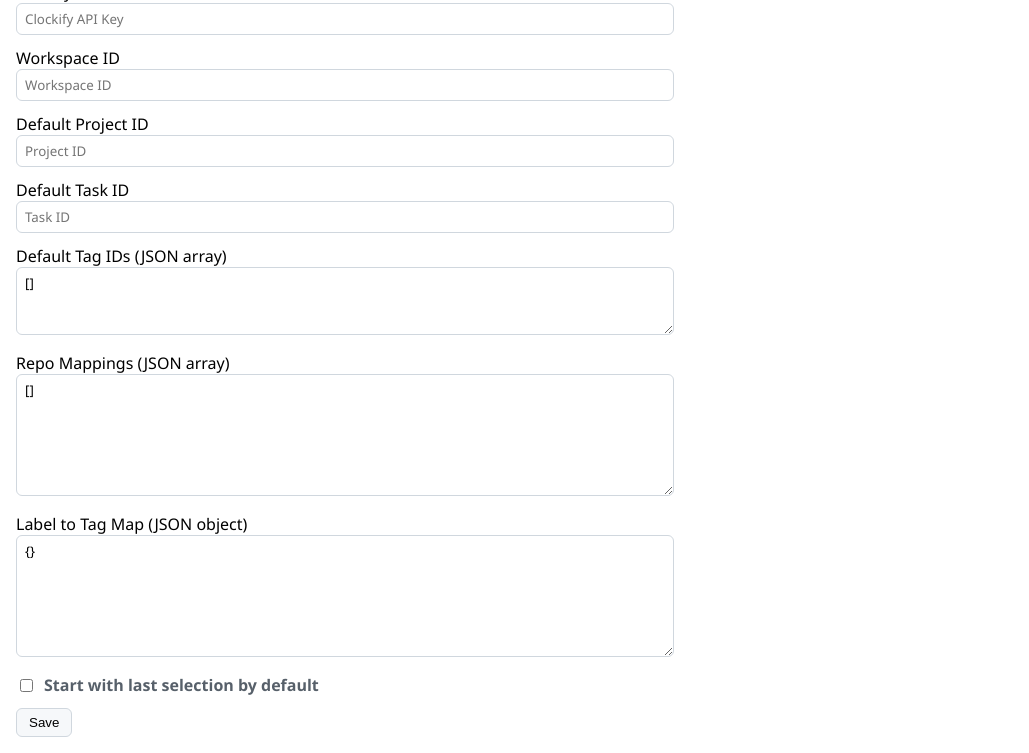
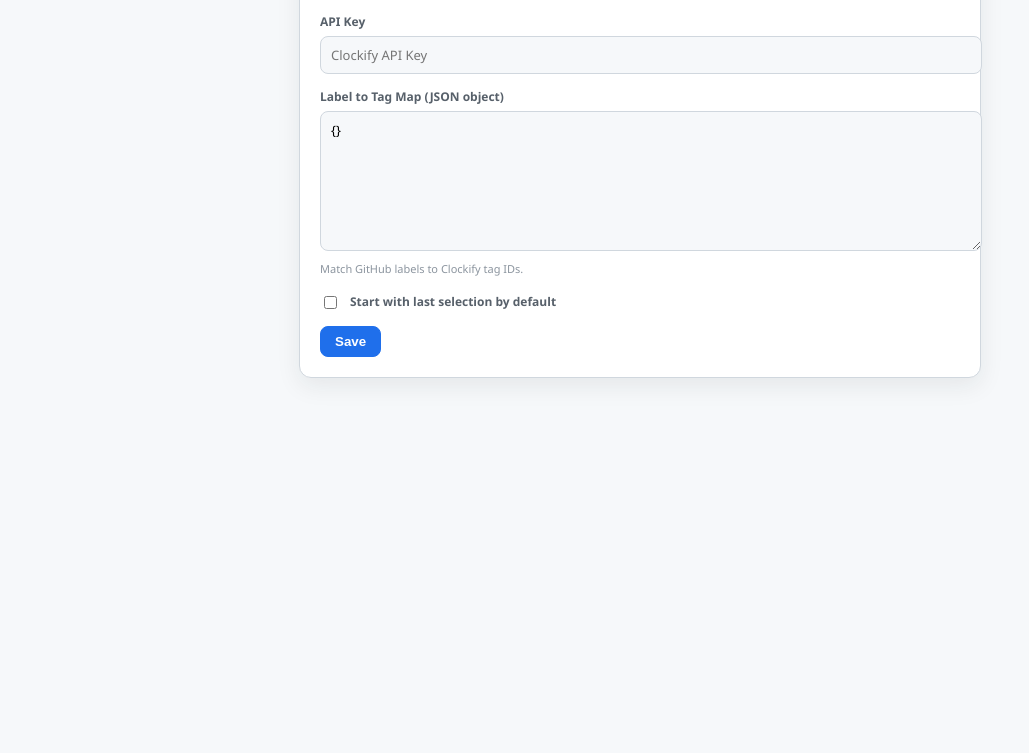
Before and after one commit to error505/clockify_extensions, a browser extension: page extensions/github-clockify-extension/options.html in a window 1280 px wide. Shown: the part 99-852 px from the top of the page, without its empty margins (0-1029 px from the left). After the commit the page ends 800 px from the top, so only its background shows below. Drawn offline with Linux system fonts and the light colour scheme.

Commit message:
Enhance GitHub and VS Code Clockify extensions with improved settings UI, updated README, and refined timer functionality

```diff
--- a/extensions/github-clockify-extension/options.css
+++ b/extensions/github-clockify-extension/options.css
@@ -1,22 +1,55 @@
 body {
   font-family: "Segoe UI", Arial, sans-serif;
-  margin: 16px;
+  margin: 0;
+  background: #f6f8fa;
+  color: #24292f;
+}
+
+.card {
   max-width: 640px;
+  margin: 24px auto;
+  padding: 20px;
+  border: 1px solid #d0d7de;
+  border-radius: 12px;
+  background: #ffffff;
+  box-shadow: 0 8px 24px rgba(31, 35, 40, 0.08);
+}
+
+.header {
+  margin-bottom: 16px;
 }
 
 h1 {
-  margin-bottom: 16px;
+  margin: 0 0 6px;
+  font-size: 20px;
+}
+
+.subtitle {
+  margin: 0;
+  font-size: 13px;
+  color: #57606a;
 }
 
 label {
   display: block;
-  margin-bottom: 12px;
+  margin-bottom: 14px;
+  font-size: 12px;
+  font-weight: 600;
+  color: #57606a;
+}
+
+.helper {
+  display: block;
+  margin-top: 6px;
+  font-size: 11px;
+  color: #8c959f;
+  font-weight: 400;
 }
 
 .toggle {
   display: flex;
   align-items: center;
-  gap: 8px;
+  gap: 10px;
   font-weight: 600;
   color: #57606a;
 }
@@ -28,24 +61,38 @@ label {
 input,
 textarea {
   width: 100%;
-  padding: 6px 8px;
+  margin-top: 6px;
+  padding: 9px 10px;
   border: 1px solid #d0d7de;
-  border-radius: 6px;
+  border-radius: 8px;
+  background: #f6f8fa;
   font-family: "Segoe UI", Arial, sans-serif;
+  font-size: 13px;
+}
+
+textarea {
+  min-height: 120px;
+  resize: vertical;
 }
 
 .actions {
   display: flex;
+  align-items: center;
   gap: 12px;
-  align-items: center;
 }
 
 button {
-  padding: 6px 12px;
-  border: 1px solid #d0d7de;
-  border-radius: 6px;
-  background: #f6f8fa;
+  padding: 7px 14px;
+  border: 1px solid #1f6feb;
+  border-radius: 8px;
+  background: #1f6feb;
+  color: #ffffff;
+  font-weight: 600;
   cursor: pointer;
+}
+
+button:hover {
+  background: #1a61dc;
 }
 
 #status {
--- a/extensions/github-clockify-extension/options.html
+++ b/extensions/github-clockify-extension/options.html
@@ -6,35 +6,20 @@
     <link rel="stylesheet" href="options.css">
   </head>
   <body>
+    <div class="card">
+      <div class="header">
         <h1>Clockify Settings</h1>
+        <p class="subtitle">Configure the API key and optional label-to-tag mapping.</p>
+      </div>
       <form id="settings-form">
         <label>
           API Key
           <input id="apiKey" type="password" placeholder="Clockify API Key">
         </label>
         <label>
-        Workspace ID
-        <input id="workspaceId" type="text" placeholder="Workspace ID">
-      </label>
-      <label>
-        Default Project ID
-        <input id="defaultProjectId" type="text" placeholder="Project ID">
-      </label>
-      <label>
-        Default Task ID
-        <input id="defaultTaskId" type="text" placeholder="Task ID">
-      </label>
-      <label>
-        Default Tag IDs (JSON array)
-        <textarea id="defaultTagIds" rows="3" placeholder='["tag-id"]'></textarea>
-      </label>
-      <label>
-        Repo Mappings (JSON array)
-        <textarea id="repoMappings" rows="6" placeholder='[{"repo":"owner/name","projectId":"...","taskId":"...","tagIds":["..."]}]'></textarea>
-      </label>
-      <label>
           Label to Tag Map (JSON object)
           <textarea id="labelTagMap" rows="6" placeholder='{"bug":"tag-id"}'></textarea>
+          <span class="helper">Match GitHub labels to Clockify tag IDs.</span>
         </label>
         <label class="toggle">
           <input id="quickStartEnabled" type="checkbox">
@@ -45,6 +30,7 @@
           <span id="status"></span>
         </div>
       </form>
+    </div>
     <script src="options.js"></script>
   </body>
 </html>
--- a/extensions/github-clockify-extension/options.js
+++ b/extensions/github-clockify-extension/options.js
@@ -3,11 +3,6 @@ const statusEl = document.getElementById("status");
 
 const fields = {
   apiKey: document.getElementById("apiKey"),
-  workspaceId: document.getElementById("workspaceId"),
-  defaultProjectId: document.getElementById("defaultProjectId"),
-  defaultTaskId: document.getElementById("defaultTaskId"),
-  defaultTagIds: document.getElementById("defaultTagIds"),
-  repoMappings: document.getElementById("repoMappings"),
   labelTagMap: document.getElementById("labelTagMap"),
   quickStartEnabled: document.getElementById("quickStartEnabled")
 };
@@ -16,11 +11,6 @@ function loadSettings() {
   chrome.storage.sync.get(
     {
       apiKey: "",
-      workspaceId: "",
-      defaultProjectId: "",
-      defaultTaskId: "",
-      defaultTagIds: "[]",
-      repoMappings: "[]",
       labelTagMap: "{}",
       quickStartEnabled: false
     },
@@ -48,8 +38,6 @@ form.addEventListener("submit", (event) => {
   statusEl.textContent = "";
 
   try {
-    validateJson(fields.defaultTagIds.value, []);
-    validateJson(fields.repoMappings.value, []);
     validateJson(fields.labelTagMap.value, {});
   } catch (error) {
     statusEl.textContent = "Invalid JSON in one of the fields.";
@@ -58,11 +46,6 @@ form.addEventListener("submit", (event) => {
 
   const data = {
     apiKey: fields.apiKey.value.trim(),
-    workspaceId: fields.workspaceId.value.trim(),
-    defaultProjectId: fields.defaultProjectId.value.trim(),
-    defaultTaskId: fields.defaultTaskId.value.trim(),
-    defaultTagIds: fields.defaultTagIds.value.trim() || "[]",
-    repoMappings: fields.repoMappings.value.trim() || "[]",
     labelTagMap: fields.labelTagMap.value.trim() || "{}",
     quickStartEnabled: fields.quickStartEnabled.checked
   };
```
Also changed, not shown: extensions/github-clockify-extension/background.js (+35 -3 lines), extensions/vscode-clockify/extension.js (+24 -14 lines), extensions/vscode-clockify/package.json (+15 -1 lines), extensions/github-clockify-extension/README.md. Lines whose indentation alone changed are shown as unchanged.
